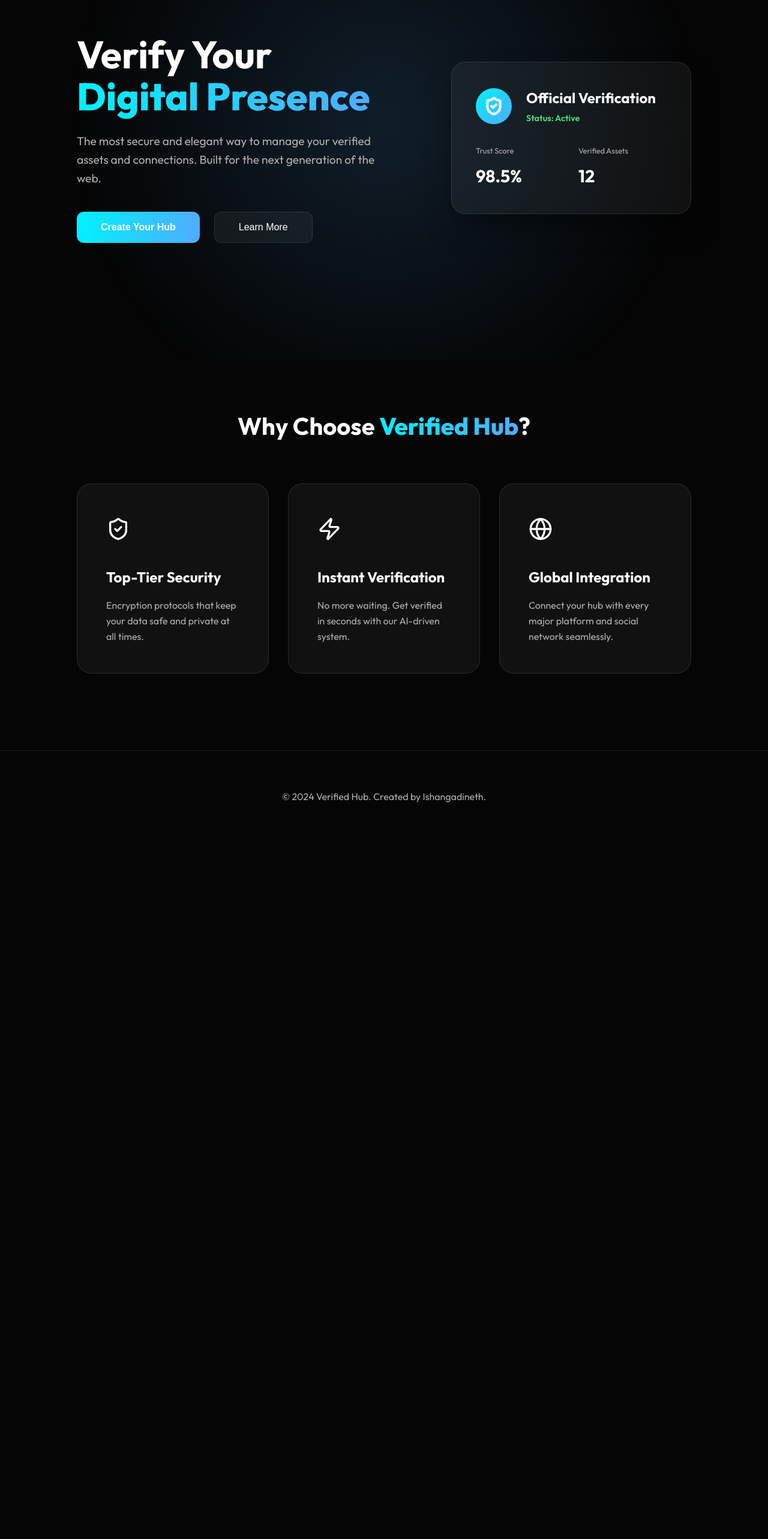
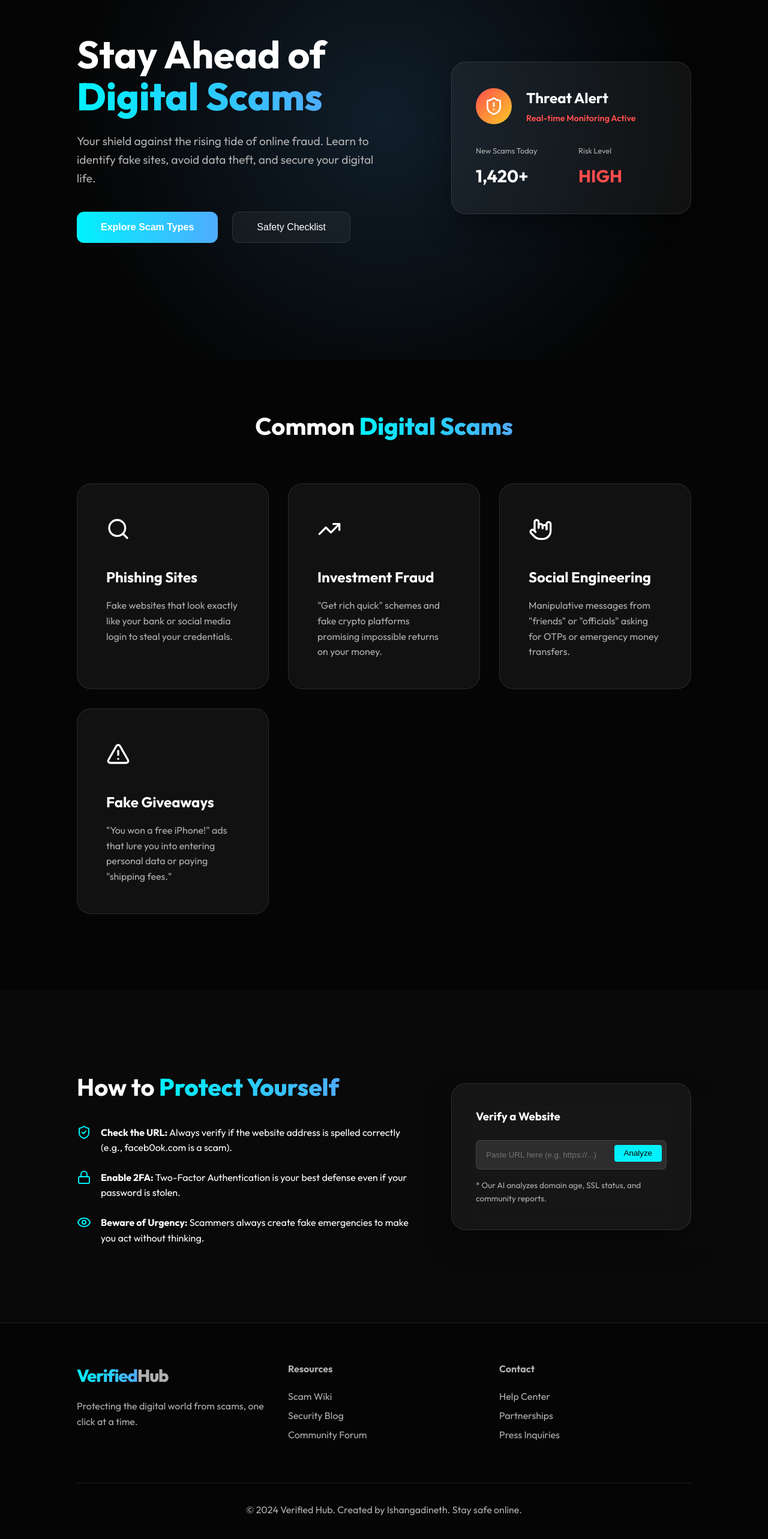
Before and after one commit to Ishangadineth/verifiedhub, a Next.js app: page / in a window 1280 px wide. Shown: the part 200-2766 px from the top of the page at 60% size. Before the commit the page ends 1606 px from the top, so only its background shows below. Built offline with nearby package versions, Linux system fonts and the light colour scheme.

Commit message:
Update content to Scam Awareness & Digital Safety theme

```diff
--- a/app/page.js
+++ b/app/page.js
@@ -1,7 +1,17 @@
 "use client";
 
 import { useEffect, useRef } from "react";
-import { ShieldCheck, Zap, Globe, ArrowRight } from "lucide-react";
+import {
+    ShieldAlert,
+    ShieldCheck,
+    Search,
+    AlertTriangle,
+    HandMetal,
+    Lock,
+    Eye,
+    TrendingUp,
+    ExternalLink
+} from "lucide-react";
 
 export default function Home() {
     const heroCardRef = useRef(null);
@@ -38,92 +48,161 @@ export default function Home() {
 
     return (
         <>
-            <nav>
+            <nav suppressHydrationWarning>
                 <div className="logo">
                     <span className="gradient-text">Verified</span>
                     <span>Hub</span>
                 </div>
                 <ul className="nav-links">
                     <li><a href="#home">Home</a></li>
-                    <li><a href="#features">Features</a></li>
-                    <li><a href="#about">About</a></li>
-                    <li><a href="#contact" className="btn-primary-link">Get Started</a></li>
+                    <li><a href="#scams">Scam Types</a></li>
+                    <li><a href="#prevention">Prevention</a></li>
+                    <li><a href="#report" className="btn-primary-link">Report Scam</a></li>
                 </ul>
             </nav>
 
-            <main>
+            <main suppressHydrationWarning>
                 <section className="hero">
                     <div className="hero-content">
                         <h1 className="fade-in">
-                            Verify Your <span className="gradient-text">Digital Presence</span>
+                            Stay Ahead of <span className="gradient-text">Digital Scams</span>
                         </h1>
                         <p className="subtitle fade-in-delay">
-                            The most secure and elegant way to manage your verified assets and
-                            connections. Built for the next generation of the web.
+                            Your shield against the rising tide of online fraud. Learn to identify fake sites, avoid data theft, and secure your digital life.
                         </p>
                         <div className="cta-group fade-in-delay-2">
-                            <button className="btn-main">Create Your Hub</button>
-                            <button className="btn-secondary">Learn More</button>
+                            <button className="btn-main">Explore Scam Types</button>
+                            <button className="btn-secondary">Safety Checklist</button>
                         </div>
                     </div>
                     <div className="hero-image fade-in-delay-3">
                         <div className="glass-card main-card" ref={heroCardRef}>
                             <div className="card-header">
-                                <div className="check-icon">
-                                    <ShieldCheck size={32} strokeWidth={3} />
+                                <div className="check-icon" style={{ background: 'linear-gradient(135deg, #ff4d4d, #f9cb28)' }}>
+                                    <ShieldAlert size={32} strokeWidth={2} color="white" />
                                 </div>
                                 <div className="header-text">
-                                    <h3>Official Verification</h3>
-                                    <p>Status: Active</p>
+                                    <h3>Threat Alert</h3>
+                                    <p style={{ color: '#ff4d4d' }}>Real-time Monitoring Active</p>
                                 </div>
                             </div>
                             <div className="stats">
                                 <div className="stat-item">
-                                    <span>Trust Score</span>
-                                    <strong>98.5%</strong>
+                                    <span>New Scams Today</span>
+                                    <strong>1,420+</strong>
                                 </div>
                                 <div className="stat-item">
-                                    <span>Verified Assets</span>
-                                    <strong>12</strong>
+                                    <span>Risk Level</span>
+                                    <strong style={{ color: '#ff4d4d' }}>HIGH</strong>
                                 </div>
                             </div>
                         </div>
                     </div>
                 </section>
 
-                <section id="features" className="features">
+                <section id="scams" className="features">
                     <h2 className="section-title">
-                        Why Choose <span className="gradient-text">Verified Hub</span>?
+                        Common <span className="gradient-text">Digital Scams</span>
                     </h2>
                     <div className="feature-grid">
                         <div className="feature-card">
                             <div className="icon-box">
-                                <ShieldCheck className="gradient-text" size={40} />
+                                <Search className="gradient-text" size={40} />
                             </div>
-                            <h3>Top-Tier Security</h3>
+                            <h3>Phishing Sites</h3>
                             <p>
-                                Encryption protocols that keep your data safe and private at
-                                all times.
+                                Fake websites that look exactly like your bank or social media login to steal your credentials.
                             </p>
                         </div>
                         <div className="feature-card">
                             <div className="icon-box">
-                                <Zap className="gradient-text" size={40} />
+                                <TrendingUp className="gradient-text" size={40} />
                             </div>
-                            <h3>Instant Verification</h3>
+                            <h3>Investment Fraud</h3>
                             <p>
-                                No more waiting. Get verified in seconds with our AI-driven
-                                system.
+                                "Get rich quick" schemes and fake crypto platforms promising impossible returns on your money.
                             </p>
                         </div>
                         <div className="feature-card">
                             <div className="icon-box">
-                                <Globe className="gradient-text" size={40} />
+                                <HandMetal className="gradient-text" size={40} />
                             </div>
-                            <h3>Global Integration</h3>
+                            <h3>Social Engineering</h3>
                             <p>
-                                Connect your hub with every major platform and social network
-                                seamlessly.
+                                Manipulative messages from "friends" or "officials" asking for OTPs or emergency money transfers.
+                            </p>
+                        </div>
+                        <div className="feature-card">
+                            <div className="icon-box">
+                                <AlertTriangle className="gradient-text" size={40} />
+                            </div>
+                            <h3>Fake Giveaways</h3>
+                            <p>
+                                "You won a free iPhone!" ads that lure you into entering personal data or paying "shipping fees."
+                            </p>
+                        </div>
+                    </div>
+                </section>
+
+                <section id="prevention" className="prevention-section" style={{ padding: '8rem 10%', background: 'rgba(255,255,255,0.02)' }}>
+                    <div style={{ display: 'flex', gap: '4rem', alignItems: 'center', flexWrap: 'wrap' }}>
+                        <div style={{ flex: 1, minWidth: '300px' }}>
+                            <h2 className="section-title" style={{ textAlign: 'left', marginBottom: '2rem' }}>
+                                How to <span className="gradient-text">Protect Yourself</span>
+                            </h2>
+                            <ul style={{ listStyle: 'none', display: 'grid', gap: '1.5rem' }}>
+                                <li style={{ display: 'flex', gap: '1rem', alignItems: 'start' }}>
+                                    <ShieldCheck size={24} color="#00f2fe" style={{ flexShrink: 0 }} />
+                                    <div>
+                                        <strong>Check the URL:</strong> Always verify if the website address is spelled correctly (e.g., faceb0ok.com is a scam).
+                                    </div>
+                                </li>
+                                <li style={{ display: 'flex', gap: '1rem', alignItems: 'start' }}>
+                                    <Lock size={24} color="#00f2fe" style={{ flexShrink: 0 }} />
+                                    <div>
+                                        <strong>Enable 2FA:</strong> Two-Factor Authentication is your best defense even if your password is stolen.
+                                    </div>
+                                </li>
+                                <li style={{ display: 'flex', gap: '1rem', alignItems: 'start' }}>
+                                    <Eye size={24} color="#00f2fe" style={{ flexShrink: 0 }} />
+                                    <div>
+                                        <strong>Beware of Urgency:</strong> Scammers always create fake emergencies to make you act without thinking.
+                                    </div>
+                                </li>
+                            </ul>
+                        </div>
+                        <div style={{ flex: 1, minWidth: '300px' }} className="glass-card">
+                            <h3 style={{ marginBottom: '1.5rem' }}>Verify a Website</h3>
+                            <div style={{ position: 'relative' }}>
+                                <input
+                                    type="text"
+                                    placeholder="Paste URL here (e.g. https://...)"
+                                    style={{
+                                        width: '100%',
+                                        padding: '1rem',
+                                        borderRadius: '8px',
+                                        background: 'rgba(255,255,255,0.1)',
+                                        border: '1px solid var(--glass-border)',
+                                        color: 'white'
+                                    }}
+                                />
+                                <button
+                                    style={{
+                                        position: 'absolute',
+                                        right: '8px',
+                                        top: '8px',
+                                        background: 'var(--accent-primary)',
+                                        border: 'none',
+                                        borderRadius: '4px',
+                                        padding: '0.4rem 1rem',
+                                        cursor: 'pointer'
+                                    }}
+                                >
+                                    Analyze
+                                </button>
+                            </div>
+                            <p style={{ marginTop: '1rem', fontSize: '0.85rem', color: 'var(--text-secondary)' }}>
+                                * Our AI analyzes domain age, SSL status, and community reports.
                             </p>
                         </div>
                     </div>
@@ -131,7 +210,31 @@ export default function Home() {
             </main>
 
             <footer>
-                <p>&copy; 2024 Verified Hub. Created by Ishangadineth.</p>
+                <div style={{ display: 'flex', justifyContent: 'space-between', flexWrap: 'wrap', gap: '2rem', textAlign: 'left', marginBottom: '4rem' }}>
+                    <div style={{ flex: 1, minWidth: '200px' }}>
+                        <h3 className="logo"><span className="gradient-text">Verified</span>Hub</h3>
+                        <p style={{ color: 'var(--text-secondary)', marginTop: '1rem' }}>Protecting the digital world from scams, one click at a time.</p>
+                    </div>
+                    <div style={{ flex: 1, minWidth: '150px' }}>
+                        <h4>Resources</h4>
+                        <ul style={{ listStyle: 'none', marginTop: '1rem', color: 'var(--text-secondary)', lineHeight: '2' }}>
+                            <li>Scam Wiki</li>
+                            <li>Security Blog</li>
+                            <li>Community Forum</li>
+                        </ul>
+                    </div>
+                    <div style={{ flex: 1, minWidth: '150px' }}>
+                        <h4>Contact</h4>
+                        <ul style={{ listStyle: 'none', marginTop: '1rem', color: 'var(--text-secondary)', lineHeight: '2' }}>
+                            <li>Help Center</li>
+                            <li>Partnerships</li>
+                            <li>Press Inquiries</li>
+                        </ul>
+                    </div>
+                </div>
+                <p style={{ borderTop: '1px solid var(--glass-border)', paddingTop: '2rem' }}>
+                    &copy; 2024 Verified Hub. Created by Ishangadineth. Stay safe online.
+                </p>
             </footer>
         </>
     );
```
